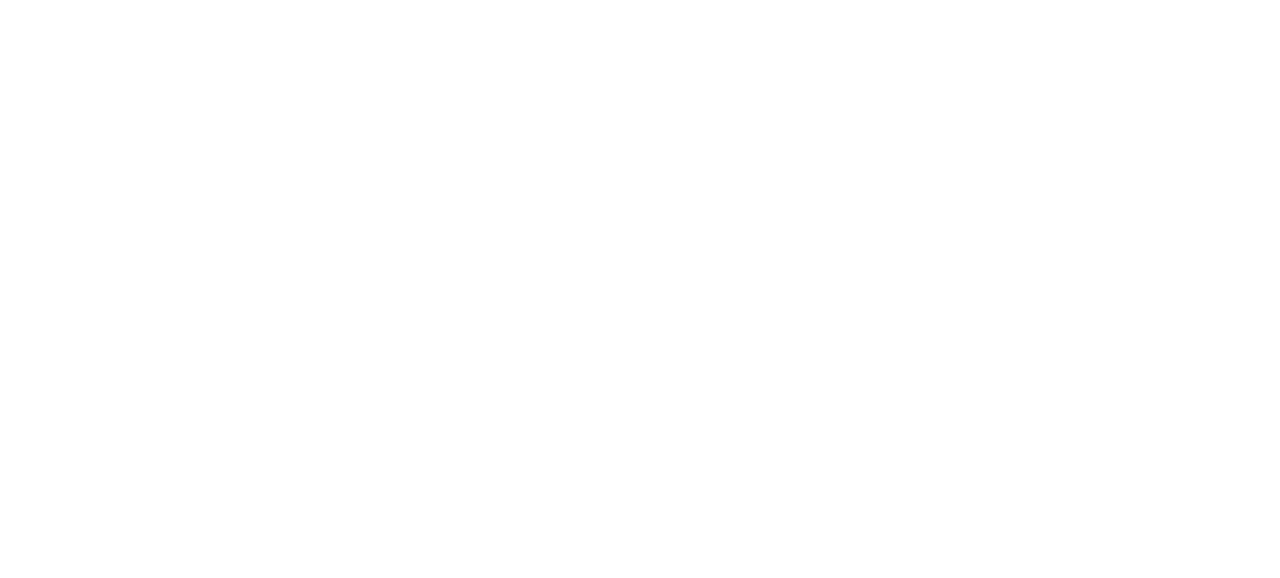
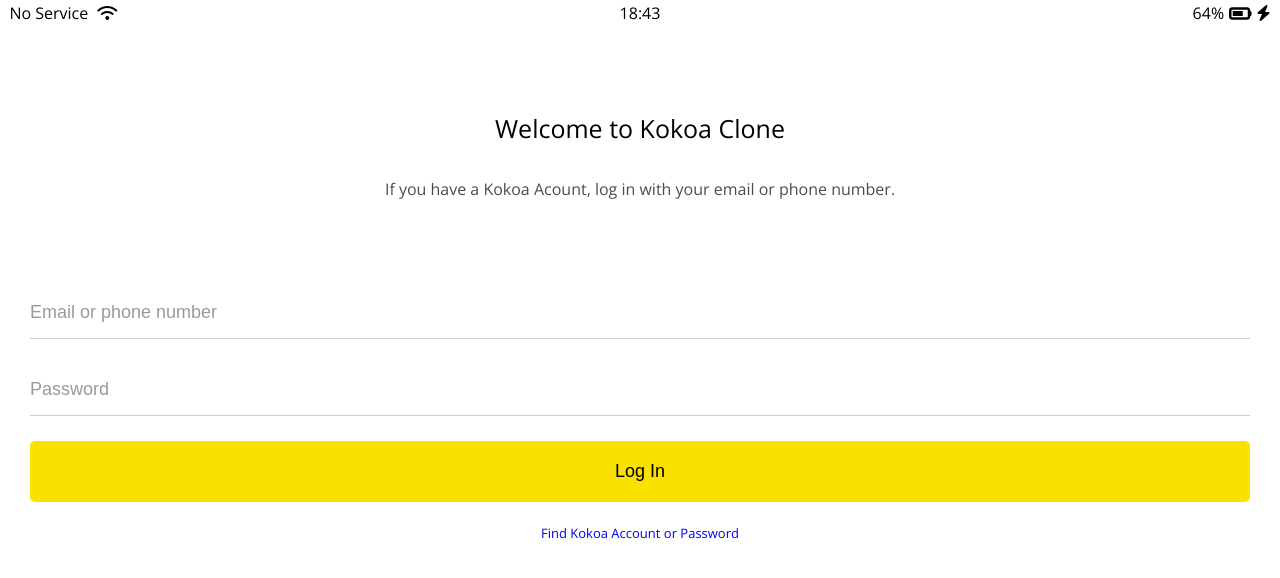
Before and after one commit to BestSanghyeon/kokoa-clone, a plain HTML site: page index.html in a window 1280 px wide. Drawn offline with nearby package versions, Linux system fonts and the light colour scheme.

Commit message:
Design index.html

```diff
--- /dev/null
+++ b/css/reset.css
@@ -0,0 +1,128 @@
+html,
+body,
+div,
+span,
+applet,
+object,
+iframe,
+h1,
+h2,
+h3,
+h4,
+h5,
+h6,
+p,
+blockquote,
+pre,
+a,
+abbr,
+acronym,
+address,
+big,
+cite,
+code,
+del,
+dfn,
+em,
+img,
+ins,
+kbd,
+q,
+s,
+samp,
+small,
+strike,
+strong,
+sub,
+sup,
+tt,
+var,
+b,
+u,
+i,
+center,
+dl,
+dt,
+dd,
+ol,
+ul,
+li,
+fieldset,
+form,
+label,
+legend,
+table,
+caption,
+tbody,
+tfoot,
+thead,
+tr,
+th,
+td,
+article,
+aside,
+canvas,
+details,
+embed,
+figure,
+figcaption,
+footer,
+header,
+hgroup,
+menu,
+nav,
+output,
+ruby,
+section,
+summary,
+time,
+mark,
+audio,
+video {
+  margin: 0;
+  padding: 0;
+  border: 0;
+  font-size: 100%;
+  font: inherit;
+  vertical-align: baseline;
+}
+/* HTML5 display-role reset for older browsers */
+article,
+aside,
+details,
+figcaption,
+figure,
+footer,
+header,
+hgroup,
+menu,
+nav,
+section {
+  display: block;
+}
+body {
+  line-height: 1;
+}
+ol,
+ul {
+  list-style: none;
+}
+blockquote,
+q {
+  quotes: none;
+}
+blockquote:before,
+blockquote:after,
+q:before,
+q:after {
+  content: "";
+  content: none;
+}
+table {
+  border-collapse: collapse;
+  border-spacing: 0;
+}
+
+input:focus {
+  outline: none;
+}
--- /dev/null
+++ b/css/status-bar.css
@@ -0,0 +1,28 @@
+.status-bar {
+  display: flex;
+  justify-content: center;
+  padding: 5px 3px;
+}
+
+.status-bar__column {
+  width: 33%;
+}
+
+.status-bar__column:first-child span {
+  margin-right: 5px;
+}
+
+.status-bar__column:nth-child(2) {
+  display: flex;
+  justify-content: center;
+}
+
+.status-bar__column:last-child {
+  display: flex;
+  justify-content: flex-end;
+  align-items: center;
+}
+
+.status-bar__column .fa-battery-three-quarters {
+  margin: 0px 5px;
+}
--- /dev/null
+++ b/css/styles.css
@@ -0,0 +1,65 @@
+@import url("https://fonts.googleapis.com/css2?family=Open+Sans:wght@400;600&display=swap");
+@import "reset.css";
+@import "status-bar.css";
+@import "variables.css";
+
+body {
+  font-family: "Open Sans", sans-serif;
+}
+
+.welcome-header {
+  margin: 90px 0px;
+  text-align: center;
+  display: flex;
+  flex-direction: column;
+  align-items: center;
+}
+
+.welcome-header__title {
+  margin-bottom: 40px;
+  font-size: 25px;
+}
+
+.welcome-header__text {
+  width: 60%;
+  opacity: 0.7;
+}
+
+#login-form {
+  display: flex;
+  flex-direction: column;
+  margin: 0px 30px;
+}
+
+#login-form input {
+  border: none;
+  padding: 15px 0px;
+  font-size: 18px;
+  margin-bottom: 25px;
+}
+
+#login-form input:not([type="submit"]) {
+  border-bottom: 1px solid rgba(0, 0, 0, 0.2);
+  transition: border-color 0.3s ease-in-out;
+}
+
+#login-form input::placeholder {
+  color: rgba(0, 0, 0, 0.4);
+}
+
+#login-form input:focus {
+  border-color: var(--yellow);
+}
+
+#login-form input[type="submit"] {
+  background-color: var(--yellow);
+  cursor: pointer;
+  padding: 20px 0px;
+  border-radius: 5px;
+}
+
+#login-form a {
+  text-align: center;
+  text-decoration: inherit;
+  font-size: 13px;
+}
--- /dev/null
+++ b/css/variables.css
@@ -0,0 +1,3 @@
+:root {
+  --yellow: #fae100;
+}
--- a/index.html
+++ b/index.html
@@ -1,10 +1,45 @@
 <!DOCTYPE html>
 <html lang="en">
   <head>
+    <link rel="stylesheet" href="css/styles.css" />
     <meta charset="UTF-8" />
     <meta http-equiv="X-UA-Compatible" content="IE=edge" />
     <meta name="viewport" content="width=device-width, initial-scale=1.0" />
     <title>Welcome to Kokoa Talk</title>
   </head>
-  <body></body>
+  <body>
+    <div class="status-bar">
+      <div class="status-bar__column">
+        <span>No Service</span>
+        <i class="fa-solid fa-wifi"></i>
+      </div>
+      <div class="status-bar__column">
+        <span>18:43</span>
+      </div>
+      <div class="status-bar__column">
+        <span>64%</span>
+        <i class="fa-solid fa-battery-three-quarters fa-lg"></i>
+        <i class="fa-solid fa-bolt"></i>
+      </div>
+    </div>
+
+    <header class="welcome-header">
+      <h1 class="welcome-header__title">Welcome to Kokoa Clone</h1>
+      <p class="welcome-header__text">
+        If you have a Kokoa Acount, log in with your email or phone number.
+      </p>
+    </header>
+
+    <form id="login-form">
+      <input type="text" placeholder="Email or phone number" />
+      <input type="password" placeholder="Password" />
+      <input type="submit" value="Log In" />
+      <a href="#">Find Kokoa Account or Password</a>
+    </form>
+
+    <script
+      src="https://kit.fontawesome.com/fe43743919.js"
+      crossorigin="anonymous"
+    ></script>
+  </body>
 </html>
```
